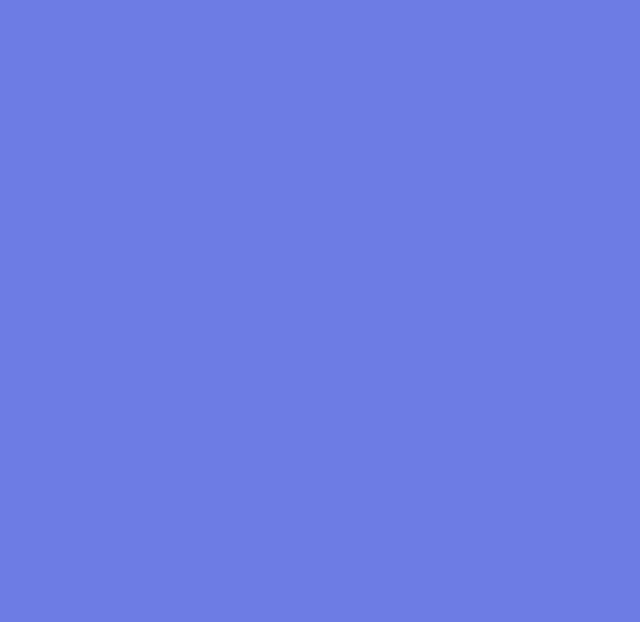
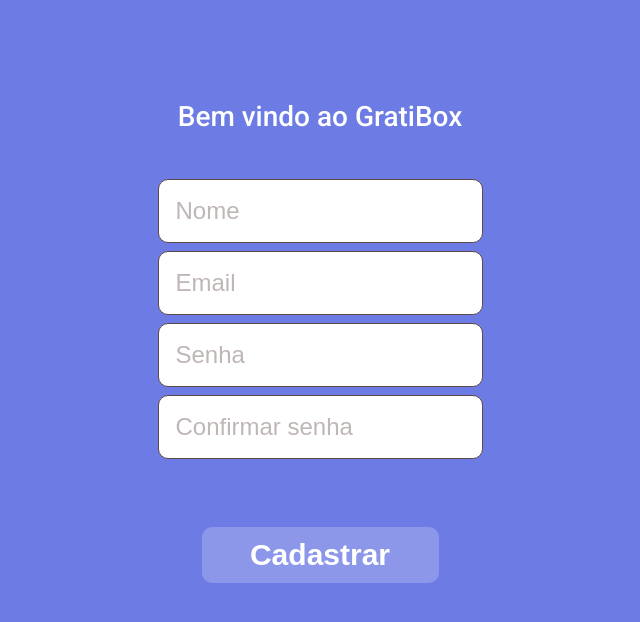
Before and after one commit to leandrodcs/gratibox, a JavaScript app: page /sign-up in a window 1280 px wide. Shown: the top 622 px of the page, without its empty margins (320-960 px from the left). Built offline with nearby package versions, Linux system fonts and the light colour scheme.

Commit message:
Sign-up style created

```diff
--- a/src/App.js
+++ b/src/App.js
@@ -1,13 +1,14 @@
 import "./assets/reset.css";
 import { BrowserRouter as Router, Switch, Route, Redirect } from "react-router-dom";
 import Welcome from "./pages/Welcome";
+import SignUp from "./pages/Sign-up";
 
 export default function App() {
     return (
         <Router>
             <Switch>
                 <Route path="/" exact render={() => <Welcome />}/>
-                <Route path="/sign-up" exact />
+                <Route path="/sign-up" exact render={() => <SignUp />}/>
                 <Route path="/sign-in" exact />
                 <Route path="*">
                     <Redirect to="/" />
--- /dev/null
+++ b/src/pages/Sign-up.js
@@ -0,0 +1,62 @@
+import styled from "styled-components";
+
+export default function SignUp() {
+    return (
+        <Wrapper>
+            <Greetings>Bem vindo ao GratiBox</Greetings>
+            <Input placeholder='Nome' />
+            <Input placeholder='Email' />
+            <Input placeholder='Senha' />
+            <Input placeholder='Confirmar senha' />
+            <Button>Cadastrar</Button>
+        </Wrapper>
+    );
+}
+
+const Button = styled.button`
+    background: #8C97EA;
+    border-radius: 10px;
+    width: 237px;
+    height: 56px;
+    color: #FFFFFF;
+    border: none;
+    font-weight: bold;
+    font-size: 30px;
+    line-height: 42px;
+    text-align: center;
+    margin-top: 60px;
+`;
+
+const Input = styled.input`
+    background: #FFFFFF;
+    border: 1px solid #604848;
+    border-radius: 10px;
+    padding: 0px 17px;
+    width: 325px;
+    height: 64px;
+    font-weight: 500;
+    font-size: 24px;
+    line-height: 28px;
+    outline-color: #8C97EA;
+    ::placeholder {
+        color: rgba(96, 72, 72, 0.4);
+    }
+`;
+
+const Greetings = styled.p`
+    font-weight: 500;
+    font-size: 28px;
+    line-height: 33px;
+    text-align: center;
+    margin-bottom: 38px;
+`;
+
+const Wrapper = styled.main`
+    display: flex;
+    flex-direction: column;
+    padding: 100px 25px 0px 25px;
+    color: #FFFFFF;
+    align-items: center;
+    text-align: center;
+    gap: 8px;
+`;
--- a/src/pages/Welcome.js
+++ b/src/pages/Welcome.js
@@ -9,7 +9,7 @@ export default function Welcome() {
         history.push(whereTo);
     }
     return (
-        <PageStyle>
+        <Wrapper>
             <Greetings>Bem vindo ao GratiBox</Greetings>
             <Description>Receba em casa um box com chás, produtos organicos, incensos e muito mais...</Description>
             <Image src={image} alt='Welcome'/>
@@ -17,7 +17,7 @@ export default function Welcome() {
                 <Button onClick={() => relocate('/sign-up')} top='-45px' background='#8C97EA'>Quero começar</Button>
                 <Button onClick={() => relocate('/sign-in')} top='5px' background='inherit'>Já sou grato</Button>
             </Filler>
-        </PageStyle>
+        </Wrapper>
     );
 }
 
@@ -61,7 +61,7 @@ const Description = styled.p`
     padding: 0 16px;
 `;
 
-const PageStyle = styled.main`
+const Wrapper = styled.main`
     display: flex;
     flex-direction: column;
     align-items: center;
```
